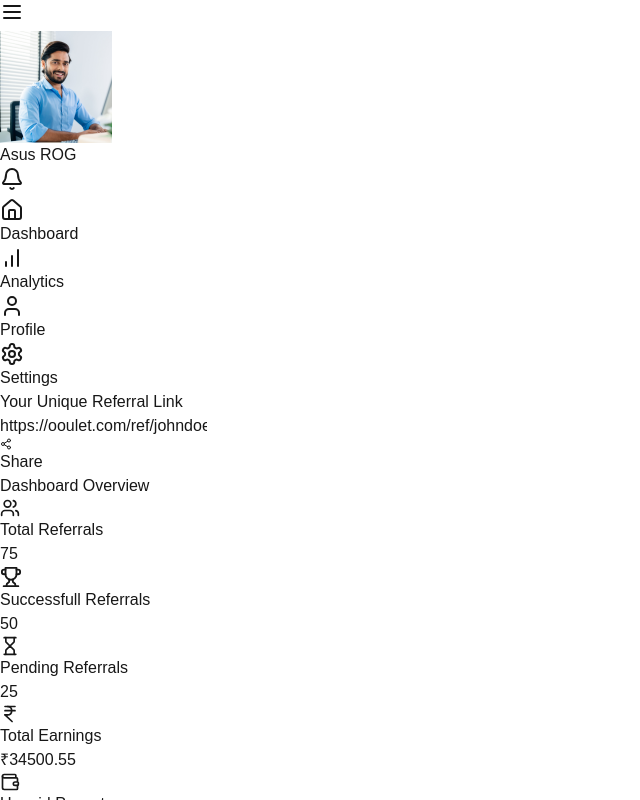
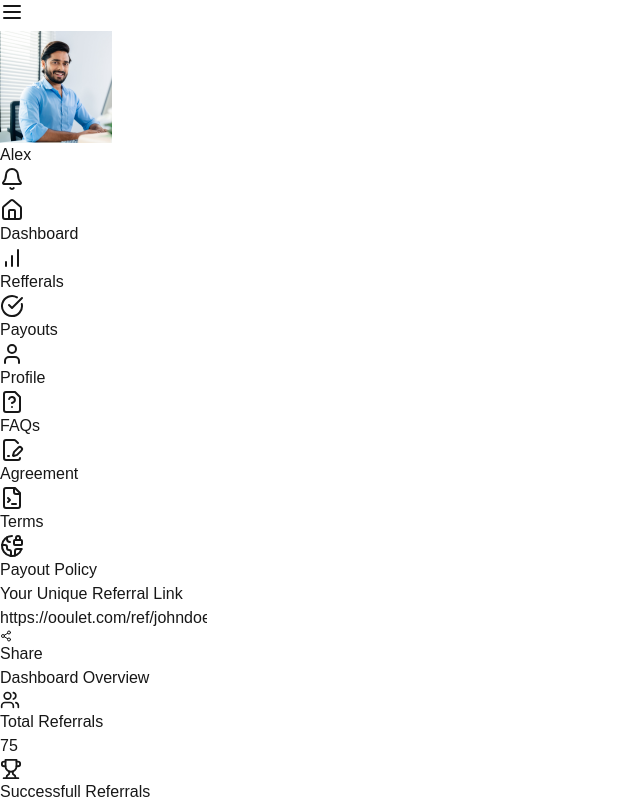
Before and after one commit to aayushsaini4141/referral_system, a Next.js app in the folder frontend/: page /dashboard in a window 1280 px wide. Shown: the top 800 px of the page, without its empty margins (0-640 px from the left). Built offline with nearby package versions, Linux system fonts and the light colour scheme; no server answers.

Commit message:
landing page done

```diff
--- a/frontend/src/pages/dashboard.tsx
+++ b/frontend/src/pages/dashboard.tsx
@@ -7,7 +7,6 @@ import {
   X,
   Home,
   User,
-  Settings,
   BarChart,
   Medal,
   Trophy,
@@ -18,6 +17,11 @@ import {
   Wallet,
   Hourglass,
   ChevronDownIcon,
+  CircleCheckBigIcon,
+  FileQuestion,
+  FileSignature,
+  FileTerminal,
+  EarthLockIcon,
 } from "lucide-react";
 
 // Define the exact query structure to match your backend schema
@@ -38,7 +42,7 @@ const DashboardLayout = () => {
   const [isFilterOpen, setIsFilterOpen] = useState(false);
   const [tempFilter, setTempFilter] = useState("All");
   const [userData, setUserData] = useState({
-    name: "Asus ROG", // Default fallback value
+    name: "Alex", // Default fallback value
     referralLink: "https://ooulet.com/ref/johndoe", // Default fallback value
   });
 
@@ -94,7 +98,7 @@ const DashboardLayout = () => {
         name: "Bob Shop",
         date: "21 Feb 2025, 11.50 AM",
         status: "Pending",
-        Plan: "Startup (Y)",
+        Plan: "Free",
         amount: 0.00,
         comission: 0.00,
       },
@@ -110,7 +114,7 @@ const DashboardLayout = () => {
         name: "David Mart",
         date: "21 Feb 2025, 11.50 AM",
         status: "Pending",
-        Plan: "Startup (Y)",
+        Plan: "Free",
         amount: 0.00,
         comission: 0.00,
       },
@@ -146,11 +150,18 @@ const DashboardLayout = () => {
         Dashboard
       </a>
       <a
+        href="../components/referrals/referrals"
+        className="flex items-center px-4 py-2 text-gray-700 hover:bg-gray-100 rounded-lg"
+      >
+        <BarChart className="h-5 w-5 mr-3" />
+        Refferals
+      </a>
+      <a
         href="#"
         className="flex items-center px-4 py-2 text-gray-700 hover:bg-gray-100 rounded-lg"
       >
-        <BarChart className="h-5 w-5 mr-3" />
-        Analytics
+        <CircleCheckBigIcon className="h-5 w-5 mr-3" />
+        Payouts
       </a>
       <a
         href="#"
@@ -163,8 +174,29 @@ const DashboardLayout = () => {
         href="#"
         className="flex items-center px-4 py-2 text-gray-700 hover:bg-gray-100 rounded-lg"
       >
-        <Settings className="h-5 w-5 mr-3" />
-        Settings
+        <FileQuestion className="h-5 w-5 mr-3" />
+        FAQs
+      </a>
+      <a
+        href="#"
+        className="flex items-center px-4 py-2 text-gray-700 hover:bg-gray-100 rounded-lg"
+      >
+        <FileSignature className="h-5 w-5 mr-3" />
+        Agreement
+      </a>
+      <a
+        href="#"
+        className="flex items-center px-4 py-2 text-gray-700 hover:bg-gray-100 rounded-lg"
+      >
+        <FileTerminal className="h-5 w-5 mr-3" />
+        Terms
+      </a>
+      <a
+        href="#"
+        className="flex items-center px-4 py-2 text-gray-700 hover:bg-gray-100 rounded-lg"
+      >
+        <EarthLockIcon className="h-5 w-5 mr-3" />
+        Payout Policy
       </a>
     </nav>
   );
@@ -179,8 +211,9 @@ const DashboardLayout = () => {
 
 <header className="w-full bg-[var(--icon-color)] border-b border-gray-200 px-4 py-3 fixed top-0 left-0 right-0 z-10">
   <div className="flex items-center justify-between">
+    {/* Mobile Menu Toggle Button */}
     <button
-            className="lg:hidden p-2 hover:bg-gray-100 rounded-lg"
+      className="lg:hidden p-2 rounded-lg"
       onClick={() => setIsMobileMenuOpen(!isMobileMenuOpen)}
     >
       {isMobileMenuOpen ? (
@@ -197,6 +230,7 @@ const DashboardLayout = () => {
       </span>
     </div>
 
+    {/* Notifications Button */}
     <div className="flex items-center space-x-4">
       <button className="p-2 hover:bg-gray-100 rounded-full">
         <Bell className="h-6 w-6 text-white" />
@@ -204,27 +238,43 @@ const DashboardLayout = () => {
     </div>
   </div>
 </header>
+
+{/* Sidebar for larger screens */}
 <aside className="hidden lg:block fixed left-0 top-0 bottom-0 w-64 bg-white border-r border-gray-200 pt-20">
   <div className="p-4">
     <NavLinks />
   </div>
 </aside>
 
+{/* Mobile Menu */}
 {isMobileMenuOpen && (
   <div className="lg:hidden fixed inset-0 z-50">
+    {/* Background Overlay (Click to Close) */}
     <div
       className="fixed inset-0 bg-gray-800/50"
       onClick={() => setIsMobileMenuOpen(false)}
     />
+
+    {/* Sidebar Menu */}
     <div className="fixed inset-y-0 left-0 w-64 bg-white shadow-lg">
+      {/* Close Button (Fixed) */}
+      <div className="flex justify-end p-4">
+        <button
+          className="p-2 rounded-lg"
+          onClick={() => setIsMobileMenuOpen(false)}
+        >
           <X className="h-6 w-6 text-gray-600" />
+        </button>
+      </div>
 
-            <div className="p-4 pt-10">
+      {/* Navigation Links */}
+      <div className="p-4">
         <NavLinks />
       </div>
     </div>
   </div>
 )}
+
       <main className="lg:ml-64 pt-16 min-h-screen">
         <div className="bg-white p-3 rounded-xl shadow-md border  m-4 ">
           <h2 className="text-base font-semibold text-gray-900 mb-4">
```
Also changed, not shown: frontend/src/components/landingpage/LandingPage.tsx (+18 -14 lines), frontend/src/components/referrals/referrals.tsx (added, +8 -0 lines), frontend/src/pages/index.tsx (+2 -12 lines), frontend/src/pages/landingpage.tsx (+9 -8 lines). Lines whose indentation alone changed are shown as unchanged.
